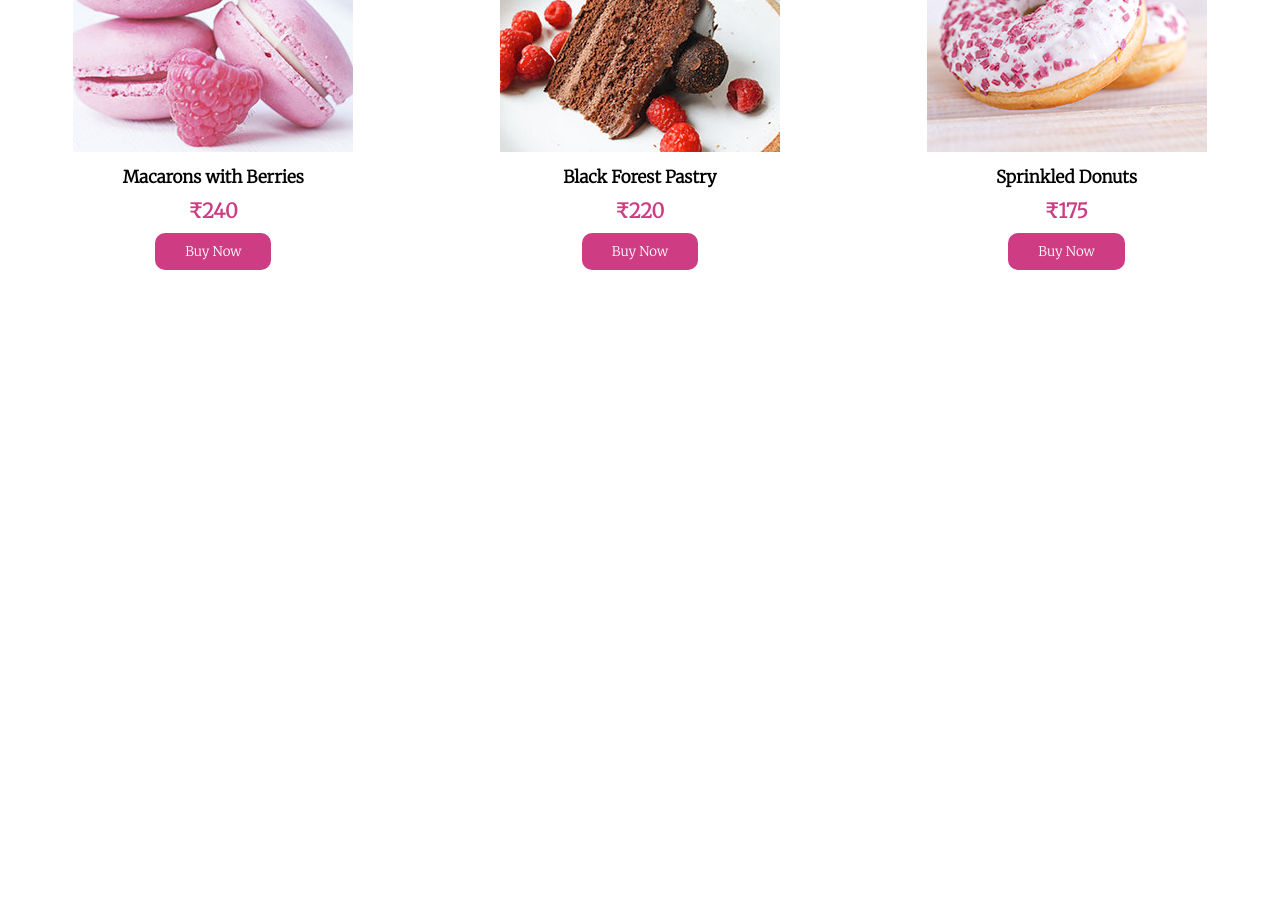
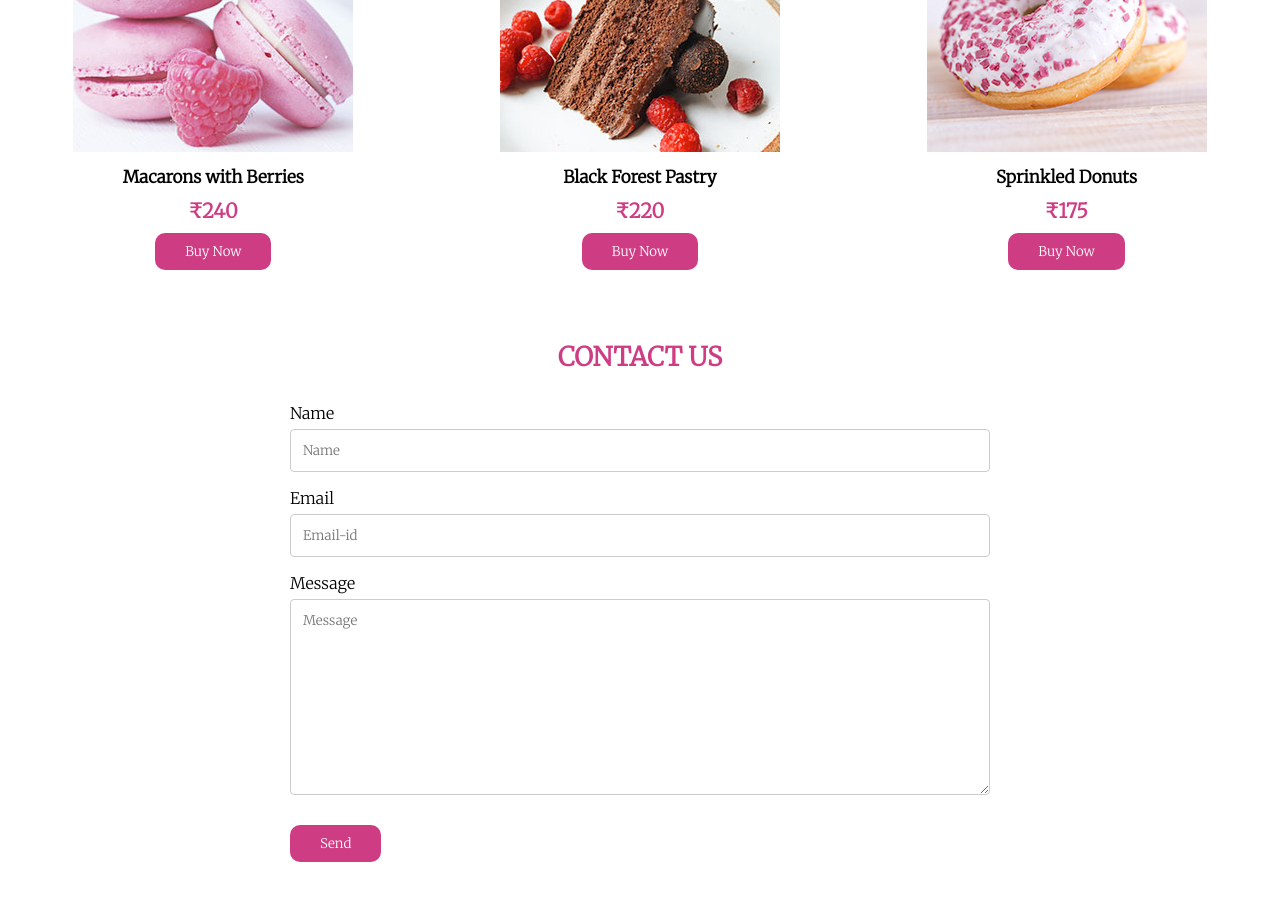
Before and after one commit to vandanacr538/Session-11, a plain HTML site: page index.html in a window 1280 px wide. Shown: the part 2156-3056 px from the top of the page. Before the commit the page ends 2456 px from the top, so only its background shows below. Drawn offline with Linux system fonts and the light colour scheme.

Commit message:
Contact US section code

```diff
--- a/CSS/style.css
+++ b/CSS/style.css
@@ -155,7 +155,7 @@ h1.headings{
     font-weight: bold;
     padding-top: 10px;
 }
-.prod-button{
+.btn{
     padding: 10px 30px;
     margin-top: 10px;
     margin-bottom: 30px;
@@ -165,8 +165,36 @@ h1.headings{
     cursor: pointer;
     border-radius: 10px;
 }
-.prod-button:hover{
+.btn:hover{
     color: #000000;
     background-color: #eeebeb;
     border: 1px solid #ce3c83;
 }
+.contact{
+    margin: 40px;
+}
+form{
+    margin-top: 30px;
+    margin-left: 250px;
+    margin-right: 250px;
+}
+input[type=text], input[type=email], textarea {
+    width: 100%;
+    padding: 12px;
+    border: 1px solid #ccc;
+    border-radius: 4px;
+    box-sizing: border-box;
+    margin-top: 6px;
+    margin-bottom: 16px;
+    resize: vertical;
+}
+.form-info:hover{
+    border: 2px solid #ce3c83;
+}
+.form-info:hover{
+    border: 2px solid #ce3c83;
+}
+.form-info:focus{
+    outline: none;
+    border: 2px solid #ce3c83;
+}
--- a/index.html
+++ b/index.html
@@ -71,39 +71,51 @@
                     <img src="images/cake-item1.jpg" alt="Black Forest Pastry">
                     <h5 class="prod-heading">Black Forest Pastry</h5>
                     <p class="prod-price">₹220</p>
-                    <button class="prod-button">Buy Now</button>
+                    <button class="btn">Buy Now</button>
                 </div>
                 <div class="prod-flex">
                     <img src="images/cake-item2.jpg" alt="Sprinkled Donuts">
                     <h5 class="prod-heading">Sprinkled Donuts</h5>
                     <p class="prod-price">₹175</p>
-                    <button class="prod-button">Buy Now</button>
+                    <button class="btn">Buy Now</button>
                 </div>
                 <div class="prod-flex">
                     <img src="images/cake-item3.jpg" alt="Black Forest Cupcake">
                     <h5 class="prod-heading">Black Forest Cupcake</h5>
                     <p class="prod-price">₹180</p>
-                    <button class="prod-button">Buy Now</button>
+                    <button class="btn">Buy Now</button>
                 </div>
                 <div class="prod-flex">
                     <img src="images/cake-item4.jpg" alt="Macarons with Berries">
                     <h5 class="prod-heading">Macarons with Berries</h5>
                     <p class="prod-price">₹240</p>
-                    <button class="prod-button">Buy Now</button>
+                    <button class="btn">Buy Now</button>
                 </div>
                 <div class="prod-flex">
                     <img src="images/cake-item1.jpg" alt="Black Forest Pastry">
                     <h5 class="prod-heading">Black Forest Pastry</h5>
                     <p class="prod-price">₹220</p>
-                    <button class="prod-button">Buy Now</button>
+                    <button class="btn">Buy Now</button>
                 </div>
                 <div class="prod-flex">
                     <img src="images/cake-item2.jpg" alt="Sprinkled Donuts">
                     <h5 class="prod-heading">Sprinkled Donuts</h5>
                     <p class="prod-price">₹175</p>
-                    <button class="prod-button">Buy Now</button>
+                    <button class="btn">Buy Now</button>
                 </div>
             </div>
         </div>
+        <div class="contact" id="contact">
+            <h1 class="headings">Contact US</h1>
+            <form action="">
+                <label for="name">Name</label>
+                <input type="text" class="form-info" id="name" placeholder="Name">
+                <label for="email"></label>Email</label>
+                <input type="email" class="form-info" name="email" id="email" placeholder="Email-id">
+                <label for="message">Message</label>
+                <textarea name="message" class="form-info" id="message" cols="30" rows="10" placeholder="Message"></textarea>
+                <input class="btn" type="button" value="Send">
+            </form>
+        </div>
     </body>
 </html>
```
